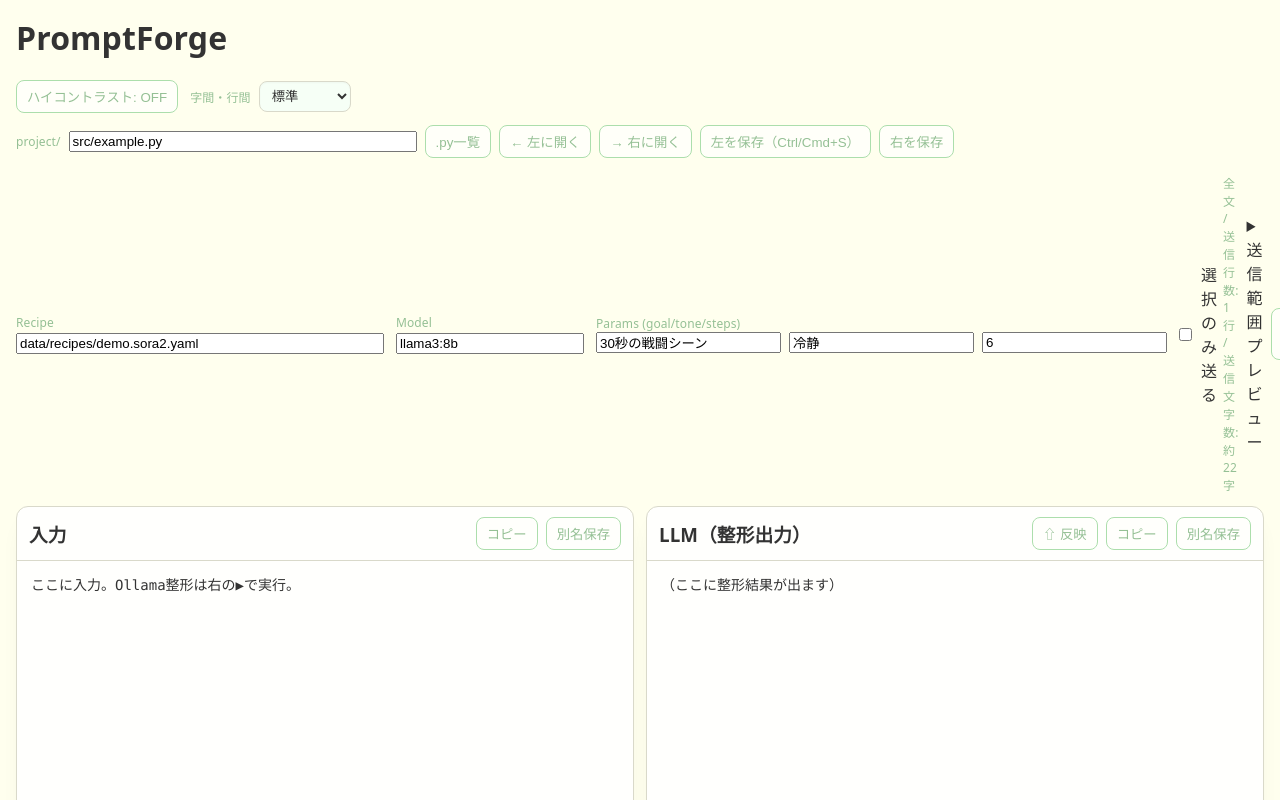
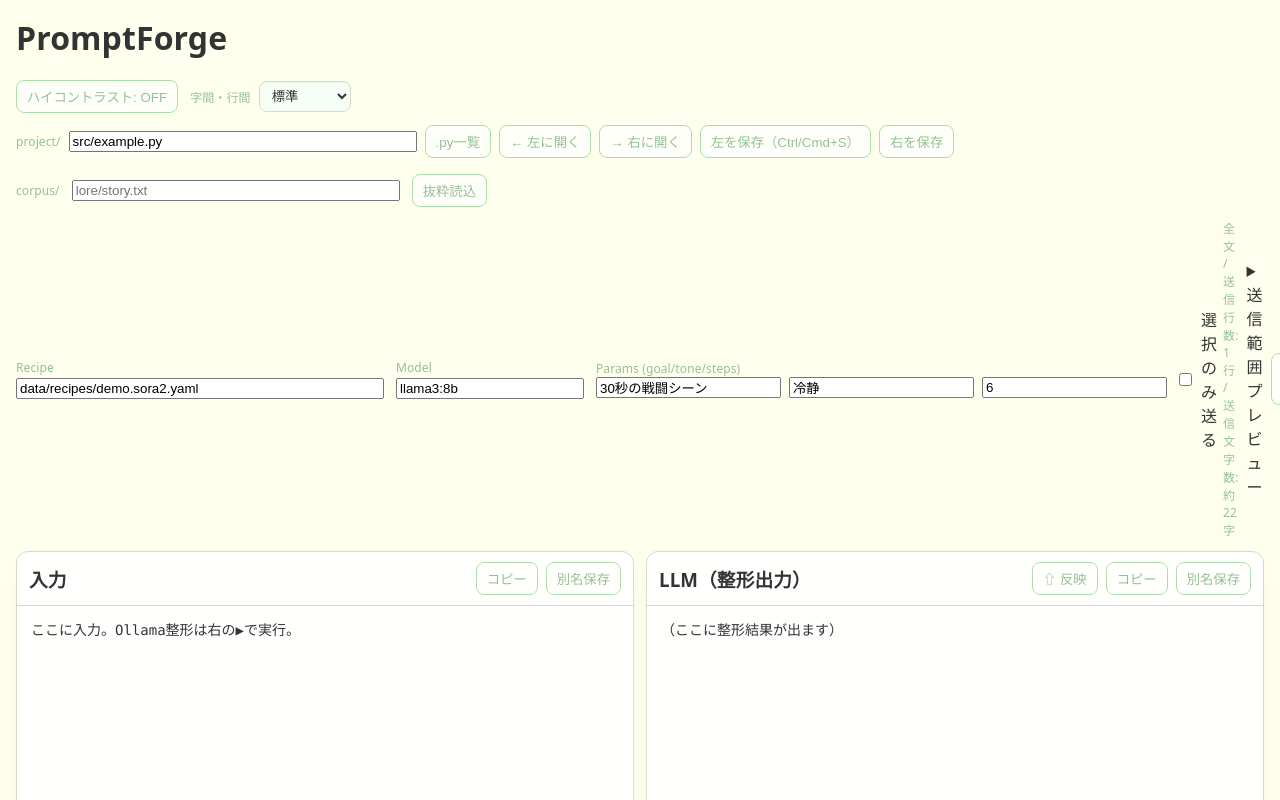
Before and after one commit to RNA4219/imgponic, a React (Vite) app: page / in a window 1280 px wide. Shown: the top 800 px of the page. Built offline with nearby package versions, Linux system fonts and the light colour scheme.

Commit message:
feat: add corpus excerpt loading workflow

```diff
--- a/src/App.tsx
+++ b/src/App.tsx
@@ -8,6 +8,15 @@ import { useOllamaStream } from './useOllamaStream'
 
 export type ComposeResult = { final_prompt: string; sha256: string; model: string }
 type InvokeFunction = (cmd: string, args?: Record<string, unknown>) => Promise<unknown>
+
+type DocExcerpt = {
+  path: string
+  excerpt: string
+  sha256: string
+  truncated: boolean
+  size_bytes: number
+  used_bytes: number
+}
 
 const ACCESSIBILITY_STORAGE_KEYS = {
   highContrast: 'accessibility:highContrast',
@@ -184,6 +193,50 @@ export default function App() {
 
   // プロジェクトファイルパス（project/ 内相対）
   const [projRel, setProjRel] = useState('src/example.py')
+  const [corpusRel, setCorpusRel] = useState('')
+  const [docExcerpt, setDocExcerpt] = useState<DocExcerpt | null>(null)
+  const [docExcerptStatus, setDocExcerptStatus] = useState<'idle' | 'loading' | 'success' | 'error'>('idle')
+  const [docExcerptError, setDocExcerptError] = useState<string | null>(null)
+
+  const loadDocExcerpt = useCallback(async () => {
+    const trimmed = corpusRel.trim()
+    if (!trimmed) {
+      setDocExcerpt(null)
+      setDocExcerptStatus('idle')
+      setDocExcerptError(null)
+      setParams(prev => {
+        if ('doc_excerpt' in prev) {
+          const next = { ...prev }
+          delete (next as Record<string, unknown>).doc_excerpt
+          return next
+        }
+        return prev
+      })
+      return
+    }
+    setDocExcerptStatus('loading')
+    setDocExcerptError(null)
+    try {
+      const result = await invoke<DocExcerpt>('load_txt_excerpt', { path: trimmed })
+      setDocExcerpt(result)
+      setDocExcerptStatus('success')
+      setParams(prev => ({ ...prev, doc_excerpt: result.excerpt }))
+    } catch (error) {
+      const message = error instanceof Error ? error.message : String(error ?? '')
+      setDocExcerpt(null)
+      setDocExcerptStatus('error')
+      setDocExcerptError(message)
+      setParams(prev => {
+        if ('doc_excerpt' in prev) {
+          const next = { ...prev }
+          delete (next as Record<string, unknown>).doc_excerpt
+          return next
+        }
+        return prev
+      })
+      alert('抜粋読込失敗: ' + message)
+    }
+  }, [corpusRel])
 
   // === Workspace: Restore on startup ===
   useEffect(() => {
@@ -397,6 +450,55 @@ export default function App() {
         <button className="btn" onClick={saveRightToProject}>右を保存</button>
       </div>
 
+      <div className="toolbar" style={{ gap: 12, margin: '12px 0' }}>
+        <div className="badge">corpus/</div>
+        <input
+          data-testid="corpus-path-input"
+          style={{ width: 320 }}
+          value={corpusRel}
+          onChange={e => setCorpusRel(e.target.value)}
+          placeholder="lore/story.txt"
+        />
+        <button
+          data-testid="load-excerpt-button"
+          className="btn"
+          onClick={loadDocExcerpt}
+          disabled={docExcerptStatus === 'loading' || !corpusRel.trim()}
+        >
+          抜粋読込
+        </button>
+        {docExcerptStatus === 'loading' && <span className="badge">読込中...</span>}
+        {docExcerptStatus === 'success' && <span className="badge">読込済</span>}
+        {docExcerptStatus === 'error' && <span className="badge">読込失敗</span>}
+      </div>
+
+      {docExcerpt && (
+        <div
+          data-testid="excerpt-preview"
+          style={{
+            background: '#f4f4f4',
+            color: '#222',
+            padding: 12,
+            borderRadius: 4,
+            marginBottom: 12,
+            display: 'flex',
+            flexDirection: 'column',
+            gap: 8
+          }}
+        >
+          <div style={{ display: 'flex', flexWrap: 'wrap', gap: 12, fontSize: 12 }}>
+            <span>SHA-256: {docExcerpt.sha256}</span>
+            <span>Bytes: {docExcerpt.used_bytes} / {docExcerpt.size_bytes}</span>
+            <span>TRUNCATED: {docExcerpt.truncated ? 'YES' : 'NO'}</span>
+          </div>
+          <pre style={{ margin: 0, whiteSpace: 'pre-wrap', wordBreak: 'break-word' }}>{docExcerpt.excerpt}</pre>
+        </div>
+      )}
+
+      {docExcerptStatus === 'error' && docExcerptError && (
+        <div style={{ marginBottom: 12, color: '#b91c1c', fontSize: 12 }}>Error: {docExcerptError}</div>
+      )}
+
       {/* 上部ツールバー */}
       <div className="toolbar" style={{ marginBottom: 12, justifyContent:'space-between' }}>
         <div className="toolbar" style={{ gap:12 }}>
```
Also changed, not shown: 1 other file (tests, documents, lock files or other folders).
